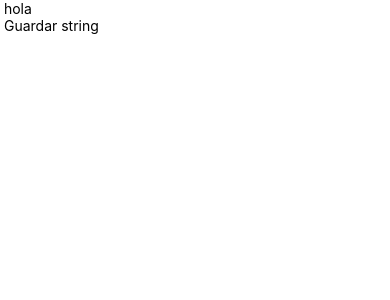
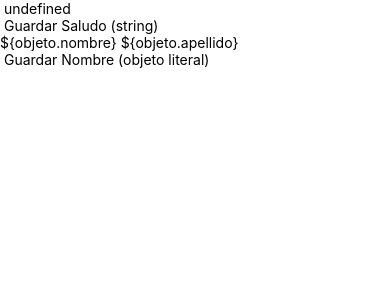
Before and after one commit to JustoMansilla/proyecto-react-native0mgr, a React Native app: screen / in a window 390 px wide. Shown: the top 300 px of the page. Built offline with nearby package versions, Linux system fonts and the light colour scheme; no server answers.

Commit message:
Funciones Async clase 1

```diff
--- a/App.js
+++ b/App.js
@@ -16,13 +16,75 @@ export default class App extends Component {
     constructor(props) {
       super(props);
       this.state = {
-
+         saludo: '',
+         objeto:{
+           nombre: '',
+           apellido: ''
+         }
       }
     };
 
 
     componentDidMount(){
-      this.getApi()
+      this.storageString();
+      this.getStringStorage();
+
+      this.storageObject();
+      this.getObjectStorage();
+
+      this.removeItem();
+
+      this.getApi();
+    }
+
+    async storageString(value){
+      try {
+        await AsyncStorage.setItem('@myString',value)
+      } catch (error){
+        console.log(error);
+      }
+    }
+
+    async getStringStorage(){
+      try{
+        const value = await AsyncStorage.getItem('@myString')
+        if(value !== null){
+          this.setState({ saludo: value})
+        }
+      } catch (error){
+        console.log(error);
+      }
+    }
+
+    async storageObject(value){
+      try {
+        const jsonValue = JSON.stringify(value)
+        await AsyncStorage.setItem('@myObject', jsonValue)
+      } catch (error){
+        console.log(error);
+      }
+    }
+
+    async getObjectStorage(){
+      try {
+        const value = await AsyncStorage.getItem('@myObject');
+        if (value !== null){
+          const objetoRecuperado = JSON.parse(value);
+          this.setState({objeto: objetoRecuperado})
+        } else {
+          console.log('No se encontró ningún valor');
+        }
+      } catch (error){
+        console.log(error);
+      }
+    }
+
+    async removeItem(key) {
+      try {
+        await AsyncStorage.removeItem(key);
+      } catch (error){
+        console.log(error);
+      }
     }
 
     async getApi () {
@@ -33,35 +95,27 @@ export default class App extends Component {
       }
     }
 
-    async storageString(value){
-      try {
-        await AsyncStorage.setItem('@MyString',value)
-      } catch (error){
-        console.log(error);
-      }
-    }
-
-
-
-    async removeItem(key) {
-      try {
-        await AsyncStorage.removeItem(key);
-      } catch (error){
-        console.log(error);
-      }
-    }
-
 
 
 
     render(){
+
+      const { saludo, objeto } = this.state;
+
       return(
+
         <SafeAreaView style={{flex: 1, flexDirection: 'column'}}>
 
-        <Text> hola </Text>
+        <Text> {saludo} </Text>
 
-        <TouchableOpacity onPress={() => this.storageString('Aca va un string o algo de la API')}>
-          <Text> Guardar string </Text>
+        <TouchableOpacity onPress={() => this.storageString('Aca va un string')}>
+          <Text> Guardar Saludo (string) </Text>
+        </TouchableOpacity>
+
+        <Text>{'${objeto.nombre} ${objeto.apellido}'}</Text>
+
+        <TouchableOpacity onPress={() => this.storageObject({nombre: 'Justo', apellido: 'Mansilla'})}>
+          <Text> Guardar Nombre (objeto literal)</Text>
         </TouchableOpacity>
 
         </SafeAreaView>
```
